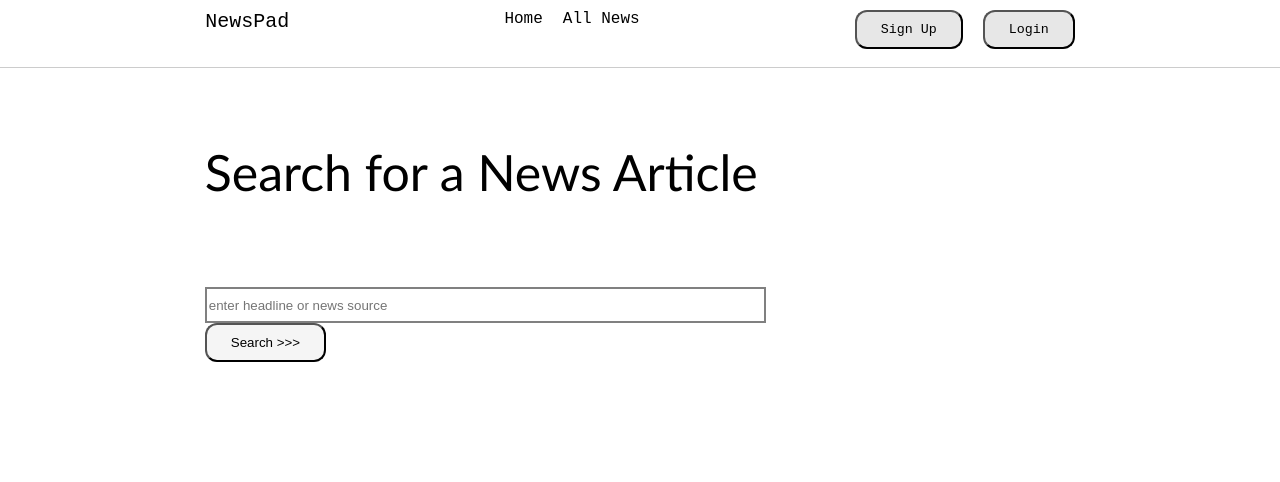
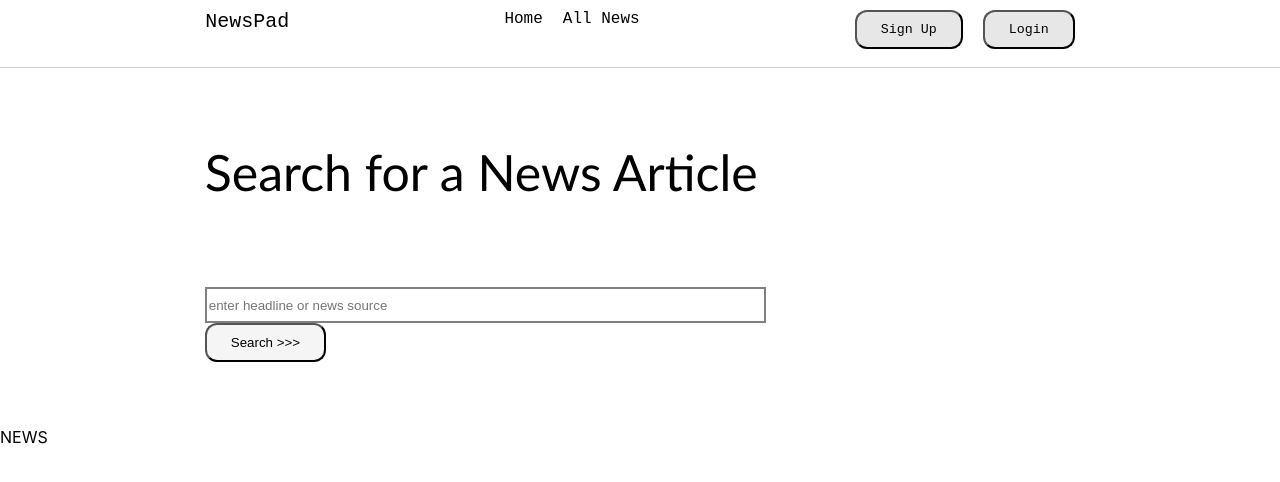
Before and after one commit to Collins33/NewsPad_client_v2, a React (Create React App) app: page / in a window 1280 px wide. Shown: the top 482 px of the page. Built offline with nearby package versions, Linux system fonts and the light colour scheme; no server answers.

Commit message:
Connect to the store - connect the component to the store

```diff
--- a/src/App.js
+++ b/src/App.js
@@ -1,11 +1,13 @@
 import React from "react";
 import { Header } from "./components/header/Header";
 import { Search } from "./components/search/Search";
+import News from "./components/news/index";
 function App() {
   return (
     <div>
       <Header />
       <Search />
+      <News />
     </div>
   );
 }
--- /dev/null
+++ b/src/components/news/index.js
@@ -0,0 +1,28 @@
+import React, { Component } from "react";
+import { connect } from "react-redux";
+import { getNewsArticles } from "../../redux/actions/newsAction";
+
+class News extends Component {
+  componentDidMount() {
+    const { getNewsArticles } = this.props;
+    getNewsArticles();
+  }
+
+  render() {
+    const { news } = this.props;
+    console.log(news, "<><><><><><><>");
+    return <div>NEWS</div>;
+  }
+}
+
+const mapStateToProps = ({ news }) => ({
+  news: news.news
+});
+const actionCreators = {
+  getNewsArticles
+};
+
+export default connect(
+  mapStateToProps,
+  actionCreators
+)(News);
--- a/src/redux/actions/newsAction.js
+++ b/src/redux/actions/newsAction.js
@@ -6,7 +6,7 @@ export const getNewsArticles = () => {
   };
 };
 
-export const getNewsArticlesSuccess = () => {
+export const getNewsArticlesSuccess = news => {
   return {
     type: types.GET_ALL_NEWS_SUCCESS,
     news
```
